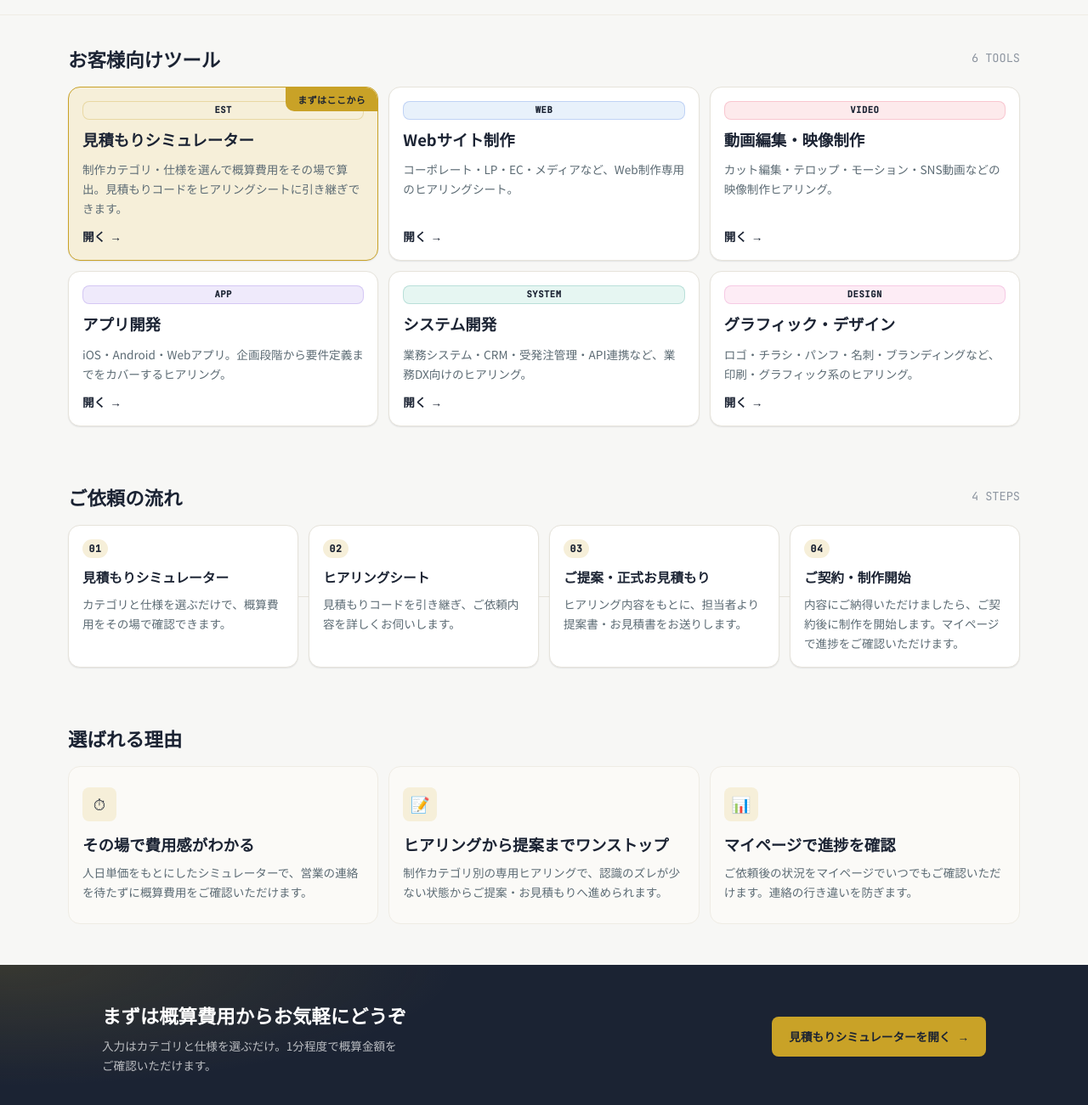
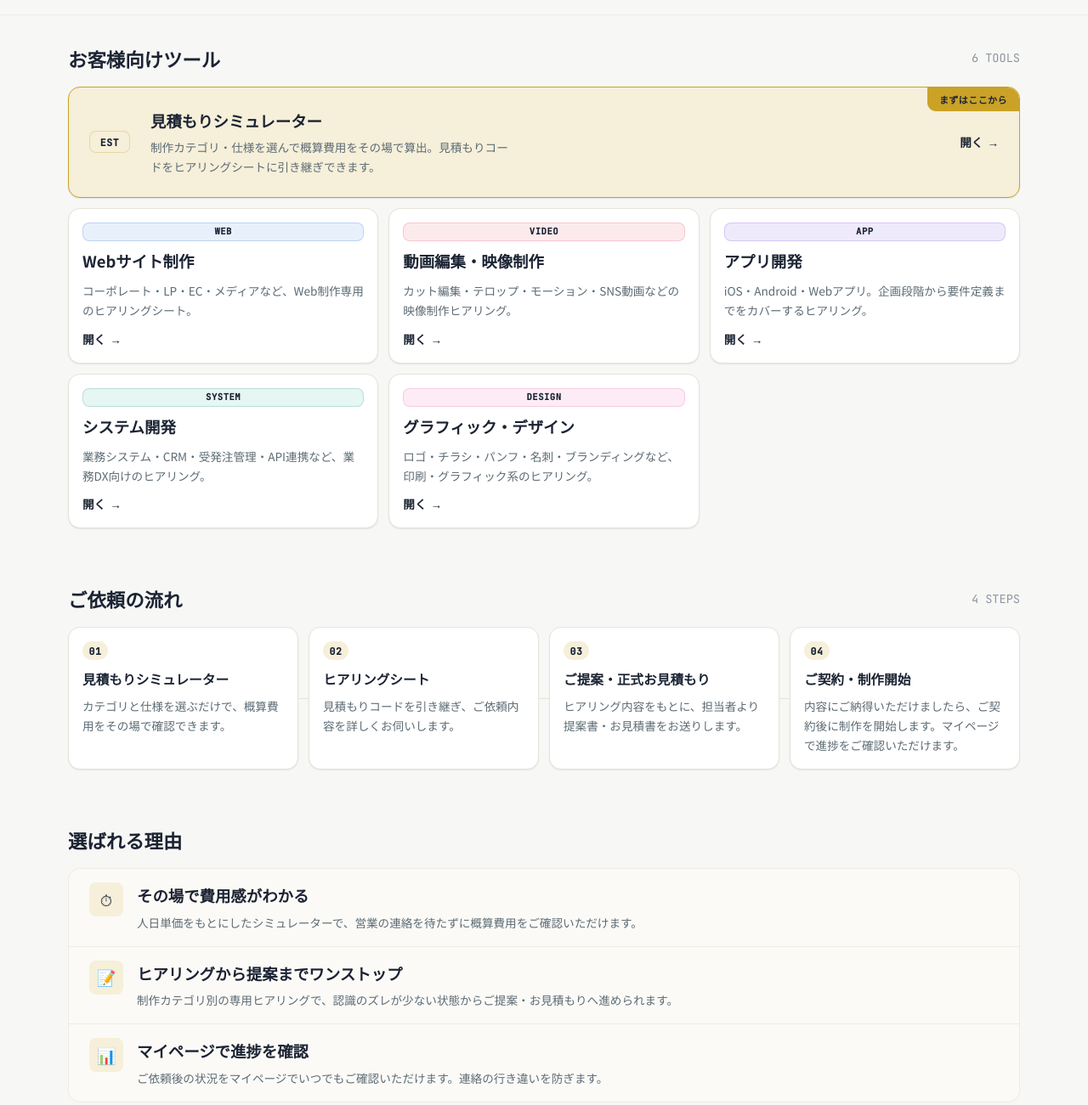
Before and after one commit to TAKAY0122/yoshizaki-studio, a website: page public/portal.html in a window 1280 px wide. Shown: the part 600-1901 px from the top of the page at 85% size. Drawn offline with Linux system fonts and the light colour scheme.

Commit message:
feat: ポータルページのレイアウトを刷新
「見積もりシミュレーター」カードを全幅バナー形式にして主導線を強調し、
残り5カテゴリは3+2の非均等グリッドに。選ばれる理由セクションは
3カラムの均等カードから、アイコン左寄せの一覧形式に構成変更。
ヒーロー部に控えめな読み込み時アニメーションを追加（reduced-motion対応済み）。
隠し管理画面トリガー（フッター5回クリック）は挙動未変更、動作確認済み。
見積計算ロジック・管理画面へのアクセス経路は一切変更していない。

Co-Authored-By: Claude Sonnet 5 <noreply@anthropic.com>
Claude-Session: https://claude.ai/code/session_01KDuFQfnKyGNaw5k6Vqf6pM

```diff
--- a/public/css/portal.css
+++ b/public/css/portal.css
@@ -139,6 +139,20 @@ a { color: inherit; text-decoration: none; }
   border-radius: var(--radius-pill);
 }
 
+/* ---------------- Hero entrance（読み込み時に控えめに立ち上がる） ---------------- */
+@keyframes hero-rise {
+  from { opacity: 0; transform: translateY(10px); }
+  to { opacity: 1; transform: translateY(0); }
+}
+.hero-copy > * {
+  animation: hero-rise 0.5s var(--ease-studio) both;
+}
+.hero-copy > *:nth-child(1) { animation-delay: 0s; }
+.hero-copy > *:nth-child(2) { animation-delay: 0.05s; }
+.hero-copy > *:nth-child(3) { animation-delay: 0.1s; }
+.hero-copy > *:nth-child(4) { animation-delay: 0.15s; }
+.hero-copy > *:nth-child(5) { animation-delay: 0.2s; }
+
 /* ---------------- Hero flow panel ---------------- */
 .hero-flow {
   display: flex;
@@ -224,7 +238,25 @@ a { color: inherit; text-decoration: none; }
   border-color: var(--gold);
   transform: translateY(-3px);
 }
-.tool-card.featured { border-color: var(--gold); background: var(--gold-soft); position: relative; overflow: hidden; }
+.tool-card.featured {
+  grid-column: 1 / -1;
+  border-color: var(--gold);
+  background: var(--gold-soft);
+  position: relative;
+  overflow: hidden;
+  flex-direction: row;
+  align-items: center;
+  gap: var(--space-5);
+  min-height: 0;
+  padding: var(--space-5);
+}
+.tool-card.featured .icon-badge { min-width: 48px; height: 26px; font-size: 0.72rem; }
+.tool-card-body { display: flex; flex-direction: column; gap: 4px; flex: 1; min-width: 0; }
+.tool-card.featured p { flex: none; max-width: 56ch; }
+.tool-card.featured .tool-open { margin-top: 0; flex: none; }
+@media (max-width: 640px) {
+  .tool-card.featured { flex-direction: column; align-items: flex-start; }
+}
 .ribbon {
   position: absolute;
   top: 0;
@@ -356,19 +388,22 @@ a { color: inherit; text-decoration: none; }
 /* ---------------- Why us ---------------- */
 .why { padding: clamp(8px, 2vw, 16px) 0 clamp(32px, 4vw, 48px); }
 
-.why-grid {
-  display: grid;
-  grid-template-columns: repeat(3, 1fr);
-  gap: var(--space-3);
-}
-@media (max-width: 880px) { .why-grid { grid-template-columns: 1fr; } }
-
-.why-card {
+.why-list {
+  display: flex;
+  flex-direction: column;
   background: var(--card-soft);
   border: 1px solid var(--border-soft);
   border-radius: var(--radius-card);
-  padding: var(--space-5) var(--space-4);
+  overflow: hidden;
 }
+.why-row {
+  display: flex;
+  align-items: flex-start;
+  gap: var(--space-4);
+  padding: var(--space-4) var(--space-5);
+  border-top: 1px solid var(--border-soft);
+}
+.why-row:first-child { border-top: none; }
 .why-icon {
   display: inline-flex;
   align-items: center;
@@ -378,19 +413,22 @@ a { color: inherit; text-decoration: none; }
   border-radius: var(--radius-sm);
   background: var(--gold-soft);
   font-size: 1.15rem;
-  margin-bottom: var(--space-3);
+  flex: none;
 }
-.why-card h3 {
+.why-copy h3 {
   font-family: var(--font-display);
   font-size: var(--step-1);
   font-weight: 700;
   color: var(--navy);
-  margin: 0 0 6px;
+  margin: 0 0 4px;
 }
-.why-card p {
+.why-copy p {
   margin: 0;
   font-size: var(--step--1);
   color: var(--ink-soft);
+}
+@media (max-width: 560px) {
+  .why-row { flex-direction: column; gap: var(--space-2); }
 }
 
 /* ---------------- CTA band ---------------- */
@@ -438,7 +476,7 @@ a { color: inherit; text-decoration: none; }
   .section-head h2 { font-size: 1.15rem; }
   .header-cta span.arrow { display: none; }
   .process-item h3 { font-size: 0.98rem; }
-  .why-card h3 { font-size: 1rem; }
+  .why-copy h3 { font-size: 1rem; }
   .cta-band-copy h2 { font-size: 1.3rem; }
   .cta-band-inner { flex-direction: column; align-items: stretch; text-align: left; }
   .cta-band .btn-primary { justify-content: center; }
--- a/public/portal.html
+++ b/public/portal.html
@@ -75,8 +75,10 @@
         <a class="tool-card featured" href="/estimate.html">
           <span class="ribbon">まずはここから</span>
           <span class="icon-badge" style="background:var(--gold-soft);box-shadow:inset 0 0 0 1px var(--ring-estimate)">EST</span>
+          <div class="tool-card-body">
             <h3>見積もりシミュレーター</h3>
             <p>制作カテゴリ・仕様を選んで概算費用をその場で算出。見積もりコードをヒアリングシートに引き継ぎできます。</p>
+          </div>
           <span class="tool-open">開く <span class="arrow">→</span></span>
         </a>
 
@@ -151,21 +153,27 @@
       <div class="section-head">
         <h2 id="why-heading">選ばれる理由</h2>
       </div>
-      <div class="why-grid">
-        <div class="why-card">
+      <div class="why-list">
+        <div class="why-row">
           <span class="why-icon" aria-hidden="true">⏱</span>
+          <div class="why-copy">
             <h3>その場で費用感がわかる</h3>
             <p>人日単価をもとにしたシミュレーターで、営業の連絡を待たずに概算費用をご確認いただけます。</p>
           </div>
-        <div class="why-card">
+        </div>
+        <div class="why-row">
           <span class="why-icon" aria-hidden="true">📝</span>
+          <div class="why-copy">
             <h3>ヒアリングから提案までワンストップ</h3>
             <p>制作カテゴリ別の専用ヒアリングで、認識のズレが少ない状態からご提案・お見積もりへ進められます。</p>
           </div>
-        <div class="why-card">
+        </div>
+        <div class="why-row">
           <span class="why-icon" aria-hidden="true">📊</span>
+          <div class="why-copy">
             <h3>マイページで進捗を確認</h3>
             <p>ご依頼後の状況をマイページでいつでもご確認いただけます。連絡の行き違いを防ぎます。</p>
+          </div>
         </div>
       </div>
     </section>
```
Lines whose indentation alone changed are shown as unchanged.
